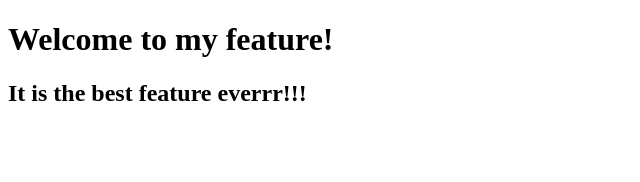
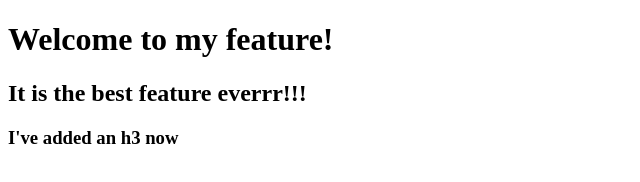
Before and after one commit to MarkHarropGitHub/git-branching-lesson, a plain HTML site: page index.html in a window 1280 px wide. Shown: the whole page, without its empty margins (0-640 px from the left). Drawn offline with Linux system fonts and the light colour scheme.

Commit message:
my-third-feature

```diff
--- a/index.html
+++ b/index.html
@@ -9,5 +9,6 @@
 <body>
   <h1>Welcome to my feature!</h1>
   <h2>It is the best feature everrr!!!</h2>
+  <h3>I've added an h3 now</h3>
 </body>
 </html>
```
